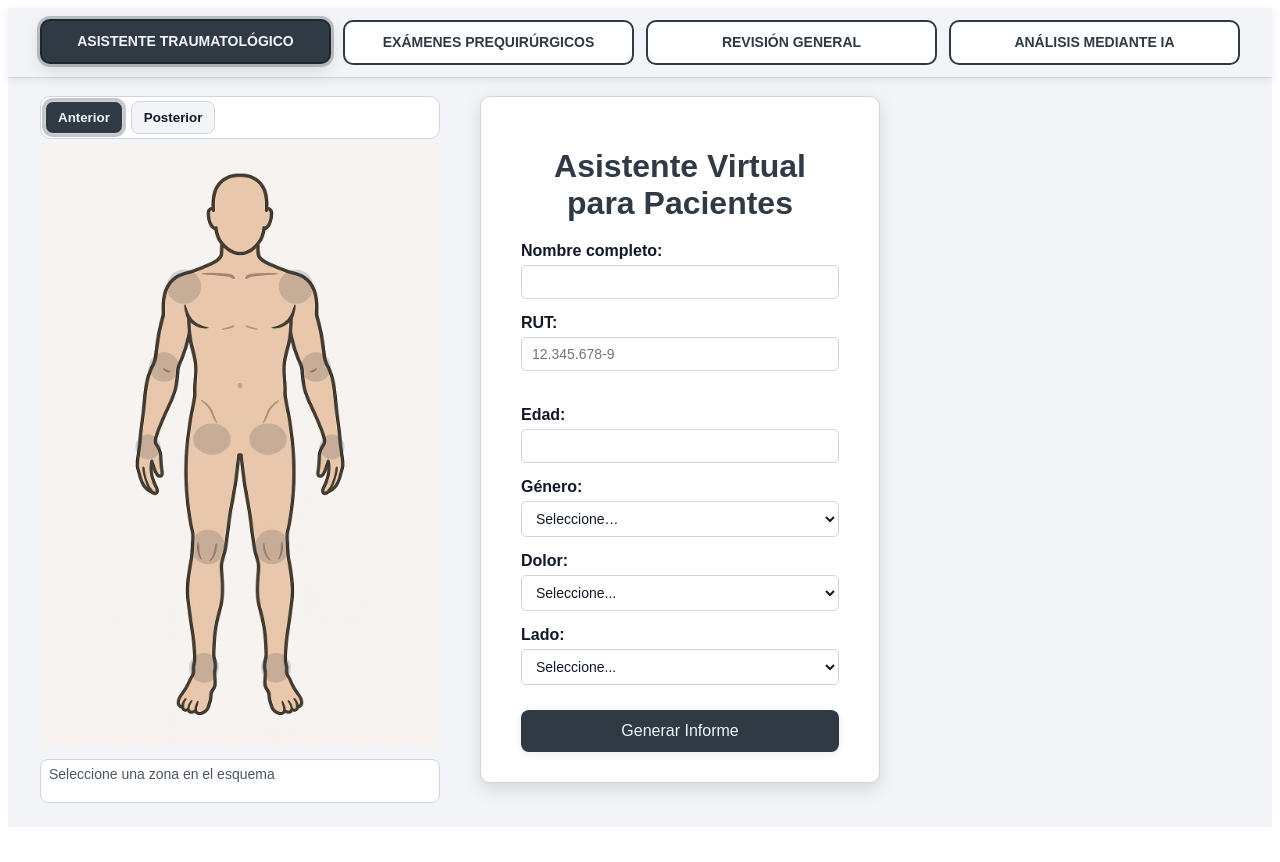
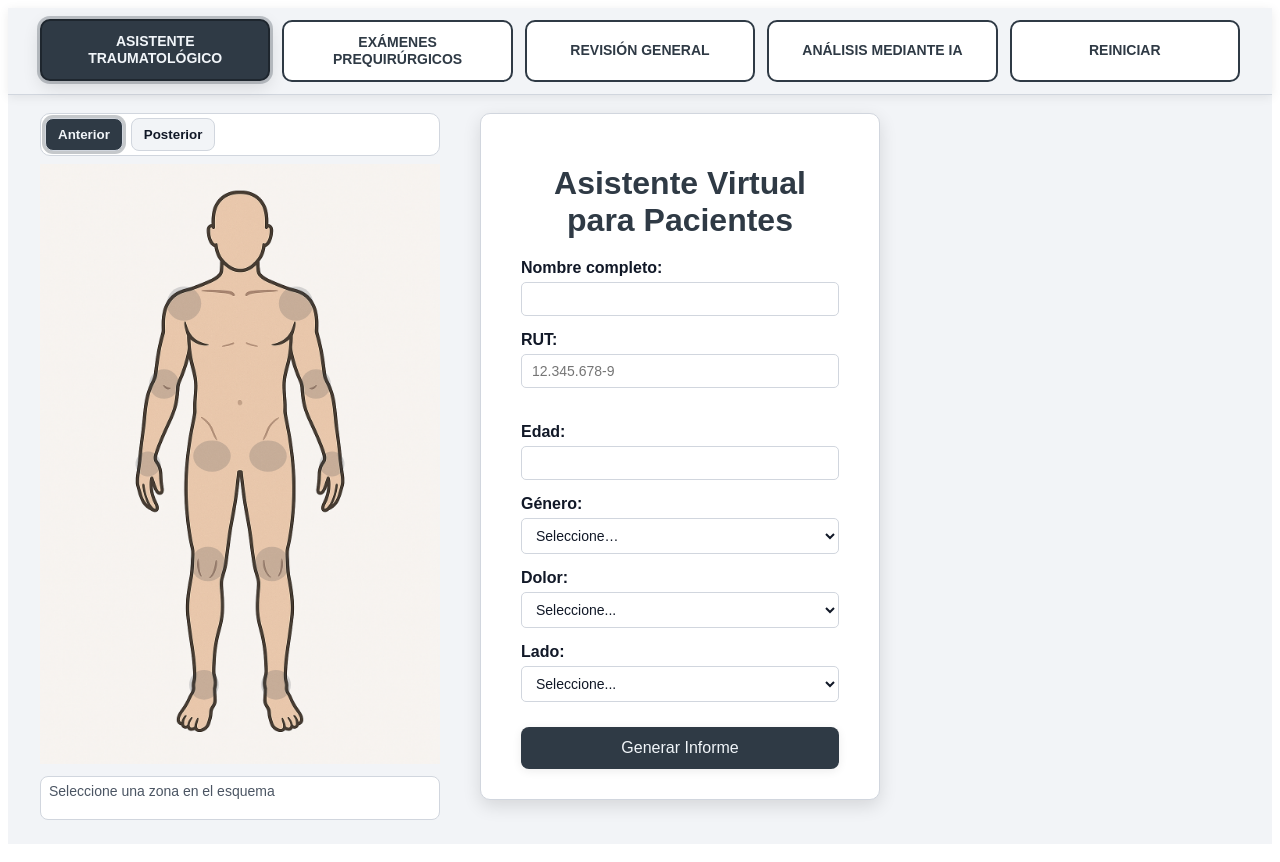
Before and after one commit to cahuerta/ASISTENCIA-ICA, a React (Vite) app: page / in a window 1280 px wide. Built offline with nearby package versions, Linux system fonts and the light colour scheme.

Commit message:
Update App.jsx

```diff
--- a/src/App.jsx
+++ b/src/App.jsx
@@ -537,6 +537,68 @@ function App() {
     setPendingPreview(false);
   };
 
+  /* ====== Botón REINICIAR ====== */
+  const handleReiniciar = () => {
+    const ok = window.confirm(
+      "¿Deseas borrar los datos y empezar de cero? Se perderán los cambios no guardados."
+    );
+    if (!ok) return;
+
+    try {
+      // Limpia SOLO las claves usadas por la app
+      const keys = [
+        "datosPacienteJSON",
+        "modulo",
+        "vistaEsquema",
+        "idPago",
+        "solicitaResonancia",
+        "preop_aviso_ok",
+        "generales_aviso_ok",
+        "preop_comorbilidades_ok",
+        "generales_comorbilidades_ok",
+        "preop_comorbilidades_data",
+        "generales_comorbilidades_data",
+        "preop_tipoCirugia",
+        "preop_tipoCirugia_otro",
+        "preop_ia_examenes",
+        "preop_ia_resumen",
+        "generales_ia_examenes",
+        "generales_ia_resumen",
+      ];
+      keys.forEach((k) => sessionStorage.removeItem(k));
+    } catch {}
+
+    // Detener polling si existe
+    if (pollerRef.current) {
+      clearInterval(pollerRef.current);
+      pollerRef.current = null;
+    }
+
+    // Resetear flags refs
+    avisoOkRef.current = { preop: false, generales: false };
+    comorbOkRef.current = { preop: false, generales: false };
+
+    // Resetear estado React
+    setDatosPaciente({
+      nombre: "",
+      rut: "",
+      edad: "",
+      genero: "",
+      dolor: "",
+      lado: "",
+    });
+    setModulo("trauma");
+    setVista("anterior");
+    setMostrarVistaPrevia(false);
+    setPagoRealizado(false);
+    setPendingPreview(false);
+    setMostrarAviso(false);
+    setMostrarComorbilidades(false);
+    setComorbilidades(null);
+    setShowReso(false);
+    setResolverReso(null);
+  };
+
   // ====== UI ======
   return (
     <div style={styles.page}>
@@ -576,6 +638,16 @@ function App() {
               </button>
             );
           })}
+
+          {/* Botón REINICIAR siempre visible */}
+          <button
+            type="button"
+            onClick={handleReiniciar}
+            aria-label="Reiniciar asistente"
+            style={{ ...styles.topBtn, ...styles.topBtnIdle }}
+          >
+            REINICIAR
+          </button>
         </div>
       </div>
 
@@ -713,7 +785,7 @@ const styles = {
     margin: "0 auto",
     padding: "12px 16px",
     display: "grid",
-    gridTemplateColumns: "repeat(4, 1fr)",
+    gridTemplateColumns: "repeat(5, 1fr)", // ← ahora 5 columnas (4 módulos + Reiniciar)
     gap: 12,
   },
   topBtn: {
```
